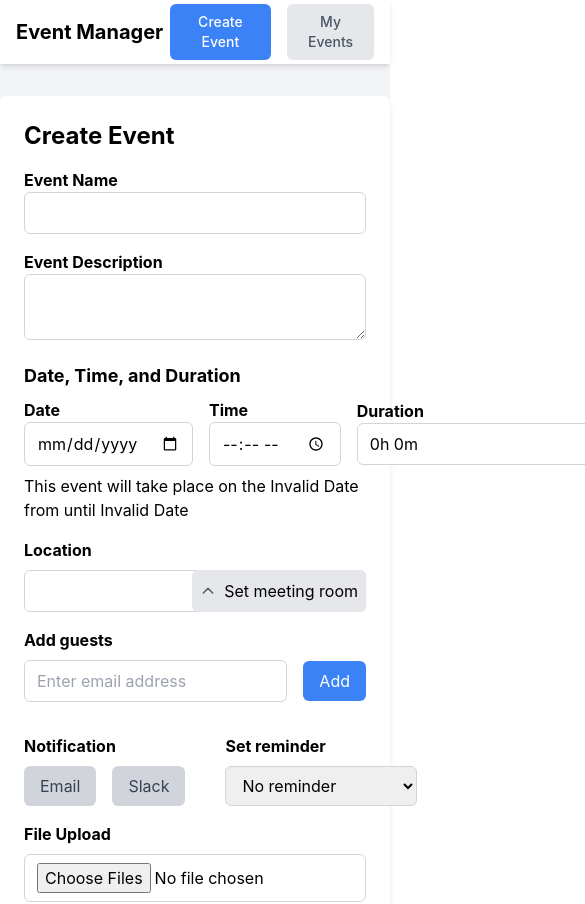
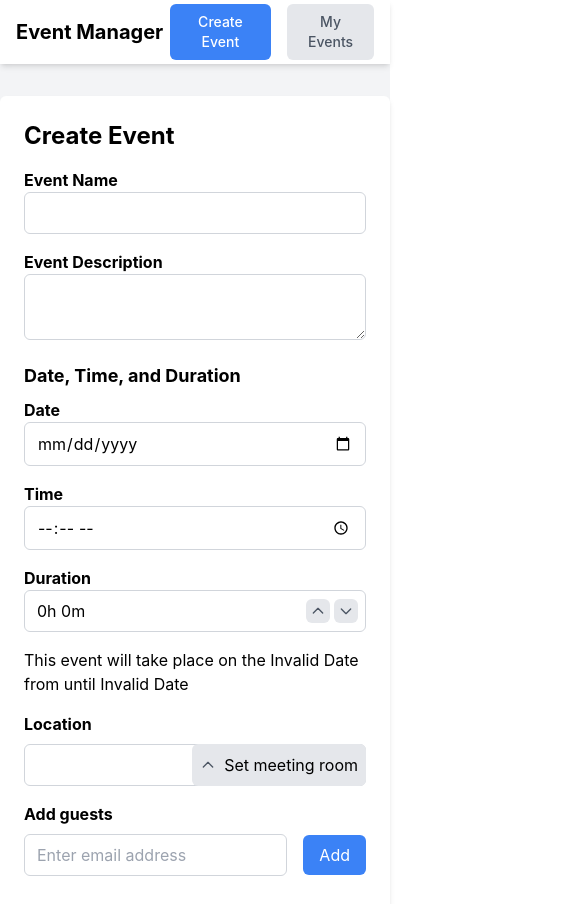
Before and after one commit to Varshiva1/EventPlanner, a React (Create React App) app in the folder event-management-app/: page / in a window 390 px wide. Shown: the top 904 px of the page, 585 px wide, since content can reach past the window. Built offline with nearby package versions, Linux system fonts and the light colour scheme.

Commit message:
fix: responsiveness

```diff
--- a/event-management-app/src/components/DateTimePicker.js
+++ b/event-management-app/src/components/DateTimePicker.js
@@ -31,10 +31,10 @@ const DateTimePicker = ({ date, setDate, time, setTime, duration, setDuration, e
   };
 
   return (
-    <div>
+    <div className="date-time-picker">
       <h3 className="text-lg font-bold mb-2">Date, Time, and Duration</h3>
-      <div className="flex items-center space-x-4">
-        <div>
+      <div className="date-time-inputs">
+        <div className="input-group">
           <label htmlFor="date" className="block font-bold">
             Date
           </label>
@@ -45,11 +45,11 @@ const DateTimePicker = ({ date, setDate, time, setTime, duration, setDuration, e
             value={date}
             onChange={(e) => setDate(e.target.value)}
             required
-            className="border border-gray-300 rounded-md py-2 px-3"
+            className="border border-gray-300 rounded-md py-2 px-3 w-full"
           />
           {errors.date && <p className="text-red-500">{errors.date}</p>}
         </div>
-        <div>
+        <div className="input-group">
           <label htmlFor="time" className="block font-bold">
             Time
           </label>
@@ -60,12 +60,11 @@ const DateTimePicker = ({ date, setDate, time, setTime, duration, setDuration, e
             value={time}
             onChange={(e) => setTime(e.target.value)}
             required
-            className="border border-gray-300 rounded-md py-2 px-3"
+            className="border border-gray-300 rounded-md py-2 px-3 w-full"
           />
           {errors.time && <p className="text-red-500">{errors.time}</p>}
         </div>
-        <div className="flex items-center">
-          <div>
+        <div className="input-group duration-group">
           <label htmlFor="duration" className="block font-bold">
             Duration
           </label>
@@ -77,7 +76,7 @@ const DateTimePicker = ({ date, setDate, time, setTime, duration, setDuration, e
                 name="duration"
                 value={formatDuration(duration)}
                 onChange={handleManualDuration}
-                  className="border border-gray-300 rounded-md py-2 pl-3 pr-8"
+                className="border border-gray-300 rounded-md py-2 pl-3 pr-8 w-full"
               />
             ) : (
               <input
@@ -86,7 +85,7 @@ const DateTimePicker = ({ date, setDate, time, setTime, duration, setDuration, e
                 name="duration"
                 value={formatDuration(duration)}
                 readOnly
-                  className="border border-gray-300 rounded-md py-2 pl-3 pr-8"
+                className="border border-gray-300 rounded-md py-2 pl-3 pr-8 w-full"
               />
             )}
             <div className="absolute inset-y-0 right-0 flex items-center pr-2">
@@ -115,7 +114,6 @@ const DateTimePicker = ({ date, setDate, time, setTime, duration, setDuration, e
           {errors.duration && <p className="text-red-500">{errors.duration}</p>}
         </div>
       </div>
-      </div>
       <p className="mt-2">
         This event will take place on the {new Date(date).toLocaleDateString()} from {time} until{' '}
         {new Date(new Date(date).getTime() + duration * 60000).toLocaleTimeString([], {
@@ -124,6 +122,45 @@ const DateTimePicker = ({ date, setDate, time, setTime, duration, setDuration, e
           hour12: true,
         })}
       </p>
+
+      <style jsx>{`
+        .date-time-picker {
+          max-width: 600px;
+          margin: 0 auto;
+        }
+
+        .date-time-inputs {
+          display: grid;
+          grid-template-columns: repeat(3, 1fr);
+          grid-gap: 1rem;
+          margin-bottom: 1rem;
+        }
+
+        .input-group {
+          display: flex;
+          flex-direction: column;
+        }
+
+        .duration-group {
+          position: relative;
+        }
+
+        @media (max-width: 768px) {
+          .date-time-inputs {
+            grid-template-columns: repeat(2, 1fr);
+          }
+
+          .duration-group {
+            grid-column: 1 / -1;
+          }
+        }
+
+        @media (max-width: 480px) {
+          .date-time-inputs {
+            grid-template-columns: 1fr;
+          }
+        }
+      `}</style>
     </div>
   );
 };
```
Lines whose indentation alone changed are shown as unchanged.
